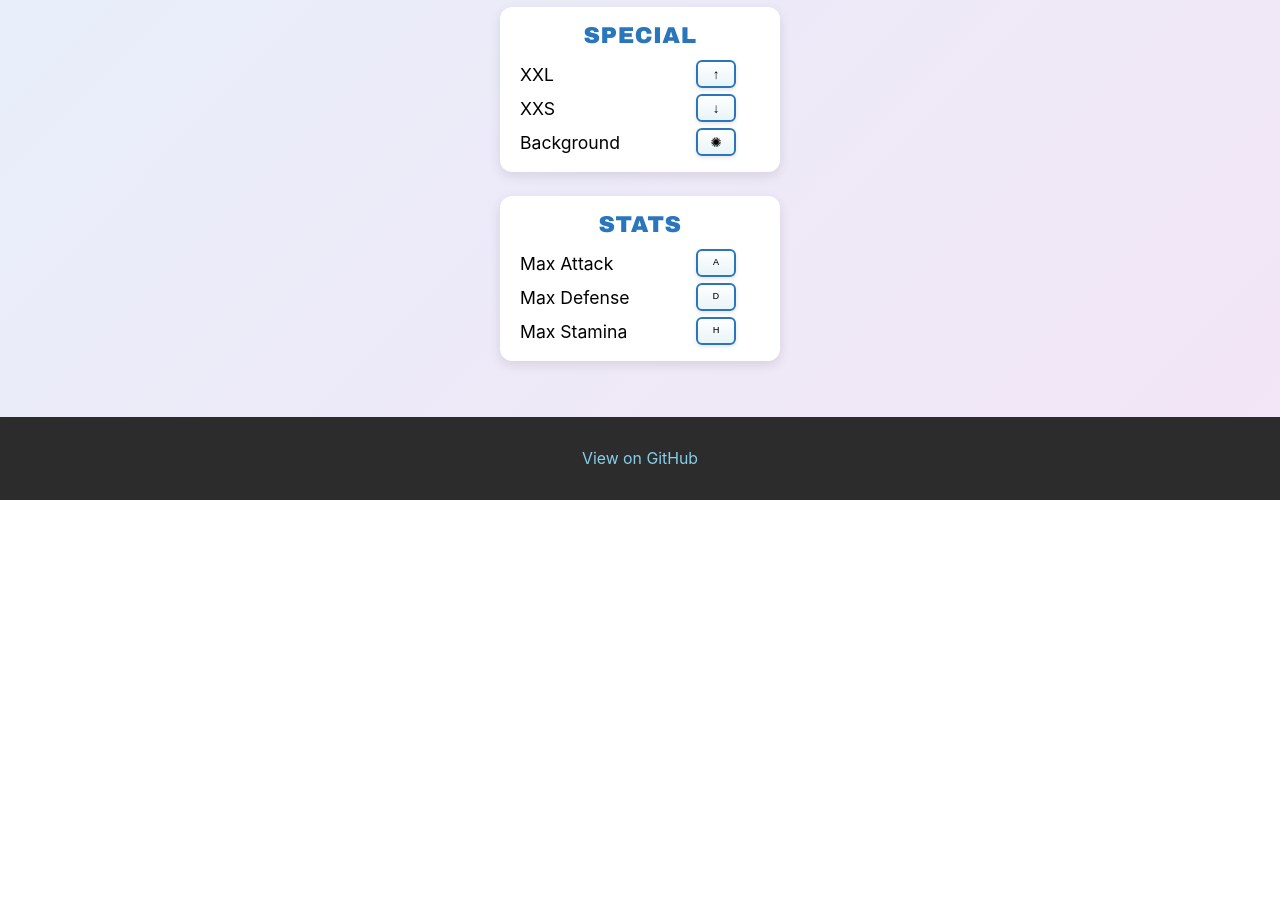
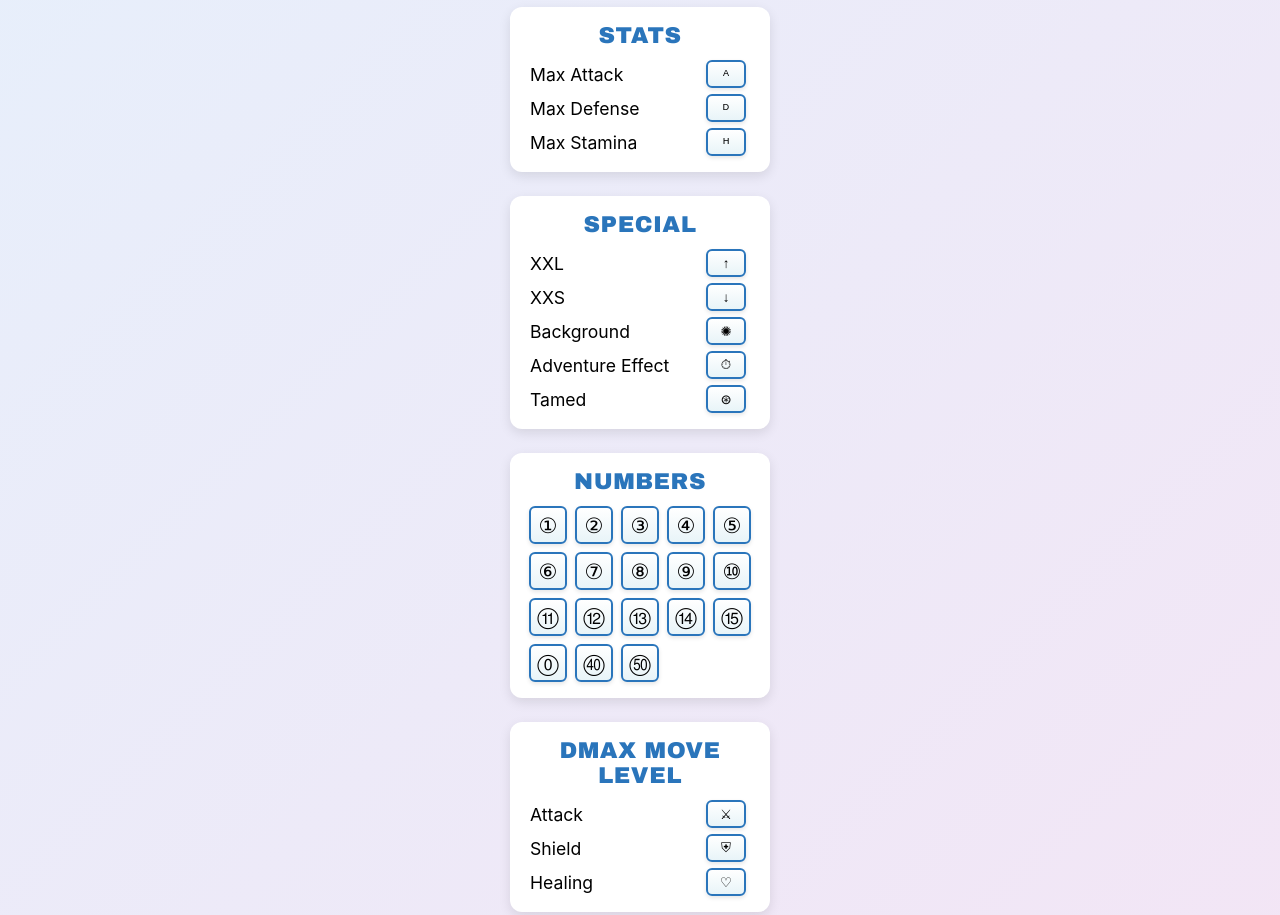
Before and after one commit to KyleMit/pogo-paste, an Eleventy site: page src/index.njk in a window 1280 px wide. Shown: the part 840-1755 px from the top of the page. Before the commit the page ends 1340 px from the top, so only its background shows below. Built offline with nearby package versions, Linux system fonts and the light colour scheme; Eleventy itself is replaced by a stand-in of ours; files that its build step writes are made by us from their sources.

Commit message:
add more symbols

```diff
--- a/src/_data/symbols.json
+++ b/src/_data/symbols.json
@@ -23,19 +23,53 @@
     ]
   },
   {
-    "name": "Special",
-    "items": [
-        { "name": "XXL", "symbol": "↑", "alternates": "↟↗⇮⇑" },
-        { "name": "XXS", "symbol": "↓", "alternates": "" },
-        { "name": "Background", "symbol": "✺", "alternates": "❖" }
-    ]
-  },
-  {
     "name": "Stats",
     "items": [
         { "name": "Max Attack", "symbol": "ᴬ", "alternates": "ᵃ" },
         { "name": "Max Defense", "symbol": "ᴰ", "alternates": "ᵈ" },
         { "name": "Max Stamina", "symbol": "ᴴ", "alternates": "ʰ" }
     ]
+  },
+  {
+    "name": "Special",
+    "items": [
+        { "name": "XXL", "symbol": "↑", "alternates": "↟↗⇮⇑" },
+        { "name": "XXS", "symbol": "↓", "alternates": "" },
+        { "name": "Background", "symbol": "✺", "alternates": "❖" },
+        { "name": "Adventure Effect", "symbol": "⏱", "alternates": "" },
+        { "name": "Tamed", "symbol": "⊛", "alternates": "∅✱⊹⌯" }
+    ]
+  },
+  {
+    "name": "Numbers",
+    "items": [
+      { "name": "One", "symbol": "①", "alternates": "❶" },
+      { "name": "Two", "symbol": "②", "alternates": "❷" },
+      { "name": "Three", "symbol": "③", "alternates": "❸" },
+      { "name": "Four", "symbol": "④", "alternates": "❹" },
+      { "name": "Five", "symbol": "⑤", "alternates": "❺" },
+      { "name": "Six", "symbol": "⑥", "alternates": "❻" },
+      { "name": "Seven", "symbol": "⑦", "alternates": "❼" },
+      { "name": "Eight", "symbol": "⑧", "alternates": "❽" },
+      { "name": "Nine", "symbol": "⑨", "alternates": "❾" },
+      { "name": "Ten", "symbol": "⑩", "alternates": "❿" },
+      { "name": "Eleven", "symbol": "⑪", "alternates": "⓫" },
+      { "name": "Twelve", "symbol": "⑫", "alternates": "⓬" },
+      { "name": "Thirteen", "symbol": "⑬", "alternates": "⓭" },
+      { "name": "Fourteen", "symbol": "⑭", "alternates": "⓮" },
+      { "name": "Fifteen", "symbol": "⑮", "alternates": "⓯" },
+      { "name": "Zero", "symbol": "⓪", "alternates": "⓿" },
+      { "name": "Forty", "symbol": "㊵", "alternates": "" },
+      { "name": "Fifty", "symbol": "㊿", "alternates": "" }
+    ]
+  },
+  {
+    "name": "DMax Move Level",
+    "items": [
+        { "name": "Attack", "symbol": "⚔", "alternates": "" },
+        { "name": "Shield", "symbol": "⛨", "alternates": "" },
+        { "name": "Healing", "symbol": "♡", "alternates": "" }
+    ]
   }
+
 ]
--- a/src/_includes/script.js
+++ b/src/_includes/script.js
@@ -1,29 +1,33 @@
-function showToast(message, type = "info") {
-  const toast = document.getElementById("toast");
+// Cache DOM elements for better performance
+const toast = document.getElementById("toast");
+const cardsContainer = document.querySelector('.cards-container');
+
+let toastTimeout;
+
+const showToast = (message, type = "info") => {
+  // Clear existing timeout to prevent overlapping toasts
+  if (toastTimeout) clearTimeout(toastTimeout);
+
   toast.textContent = message;
   toast.className = `toast ${type}`;
-  toast.classList.remove("hidden");
 
-  setTimeout(() => {
+  toastTimeout = setTimeout(() => {
     toast.classList.add("hidden");
   }, 3000);
-}
+};
 
-async function copyToClipboard(el) {
-  const value = el.value;
-
+const copyToClipboard = async (button) => {
   try {
-    await navigator.clipboard.writeText(value);
+    await navigator.clipboard.writeText(button.value);
     showToast("Copied to clipboard!", "success");
   } catch (error) {
-    showToast("Failed to copy to clipboard", "error");
+    showToast("Failed to copy", "error");
   }
-}
+};
 
-document.querySelector('.cards-container').addEventListener('click', function(event) {
-  const el = event.target;
-
-  if (el.classList.contains('copy-btn')) {
-    copyToClipboard(el);
+// Event delegation for better performance
+cardsContainer.addEventListener('click', (event) => {
+  if (event.target.classList.contains('copy-btn')) {
+    copyToClipboard(event.target);
   }
 });
--- a/src/_includes/style.css
+++ b/src/_includes/style.css
@@ -88,8 +88,7 @@ h2.archivo-black-regular {
   border-radius: 12px;
   box-shadow: 0 4px 12px rgba(0, 0, 0, 0.1);
   padding: 1rem 1.25rem;
-  width: fit-content;
-  min-width: 280px;
+  width: 260px;
 }
 
 .symbol-card h2 {
@@ -119,6 +118,20 @@ h2.archivo-black-regular {
   flex-shrink: 0;
   display: flex;
   justify-content: center;
+}
+
+.numbers-grid {
+  display: grid;
+  grid-template-columns: repeat(5, 38px);
+  gap: 8px;
+  justify-content: center;
+  justify-items: center;
+}
+
+.numbers-btn {
+  width: 38px;
+  height: 38px;
+  font-size: 1.2em;
 }
 
 .toast {
--- a/src/index.njk
+++ b/src/index.njk
@@ -22,6 +22,13 @@ permalink: index.html
       {% for group in symbols %}
         <div class="symbol-card">
           <h2 class="archivo-black-regular">{{ group.name }}</h2>
+          {% if group.name == "Numbers" %}
+            <div class="numbers-grid">
+              {% for item in group.items %}
+                <input type="button" value="{{ item.symbol }}" class="copy-btn numbers-btn" title="{{ item.name }}" />
+              {% endfor %}
+            </div>
+          {% else %}
             <div class="symbol-items">
               {% for item in group.items %}
                 <div class="symbol-row">
@@ -41,6 +48,7 @@ permalink: index.html
                 </div>
               {% endfor %}
             </div>
+          {% endif %}
         </div>
       {% endfor %}
     </div>
```
Lines whose indentation alone changed are shown as unchanged.
